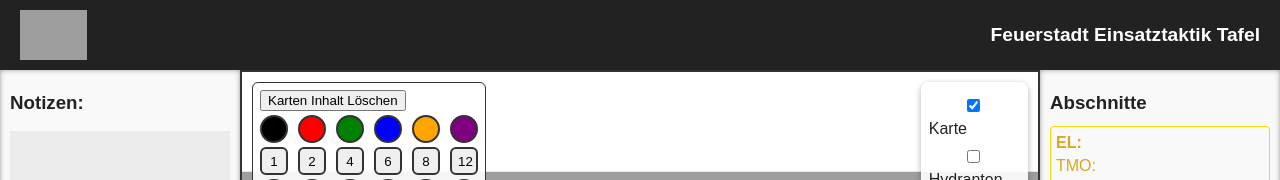
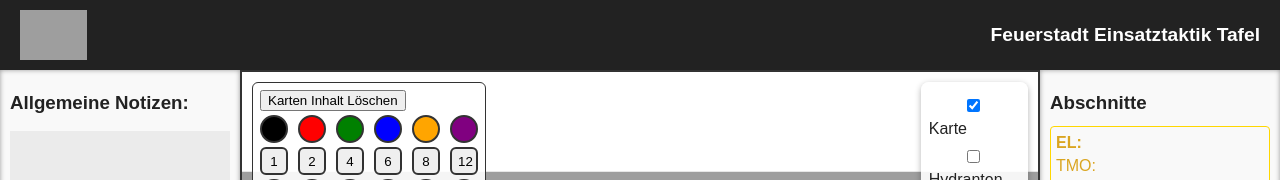
Before and after one commit to Jan1217/fspWebsiteTaktikTafel, a website built with webpack: page index.html in a window 1280 px wide. Shown: the top 180 px of the page. Built offline with nearby package versions, Linux system fonts and the light colour scheme; grey boxes are pictures that could not be loaded.

Commit message:
Neue Website

```diff
--- a/index.html
+++ b/index.html
@@ -31,7 +31,7 @@
     <div class="container">
       <!-- Linke Eingaben -->
       <div class="sidebar left">
-        <h3>Notizen:</h3>
+        <h3>Allgemeine Notizen:</h3>
         <textarea rows="10"></textarea>
         <h3>Fahrzeuge</h3>
         <div class="department">
```
